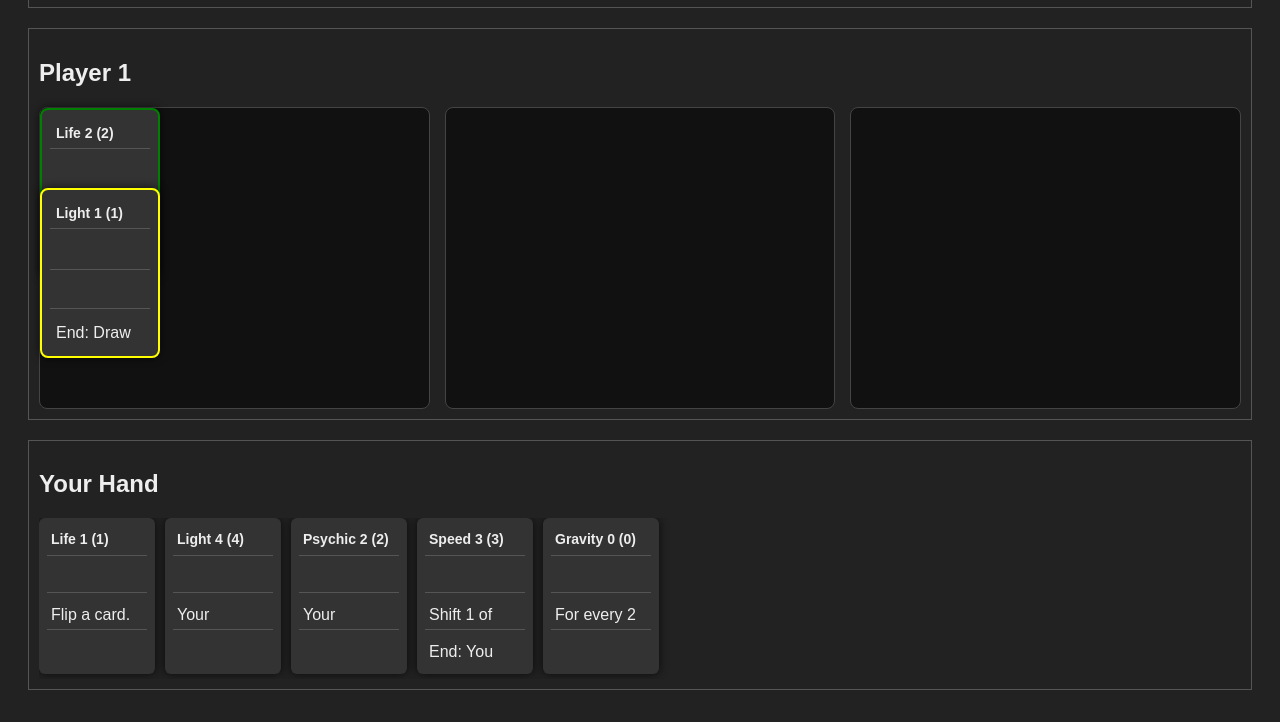
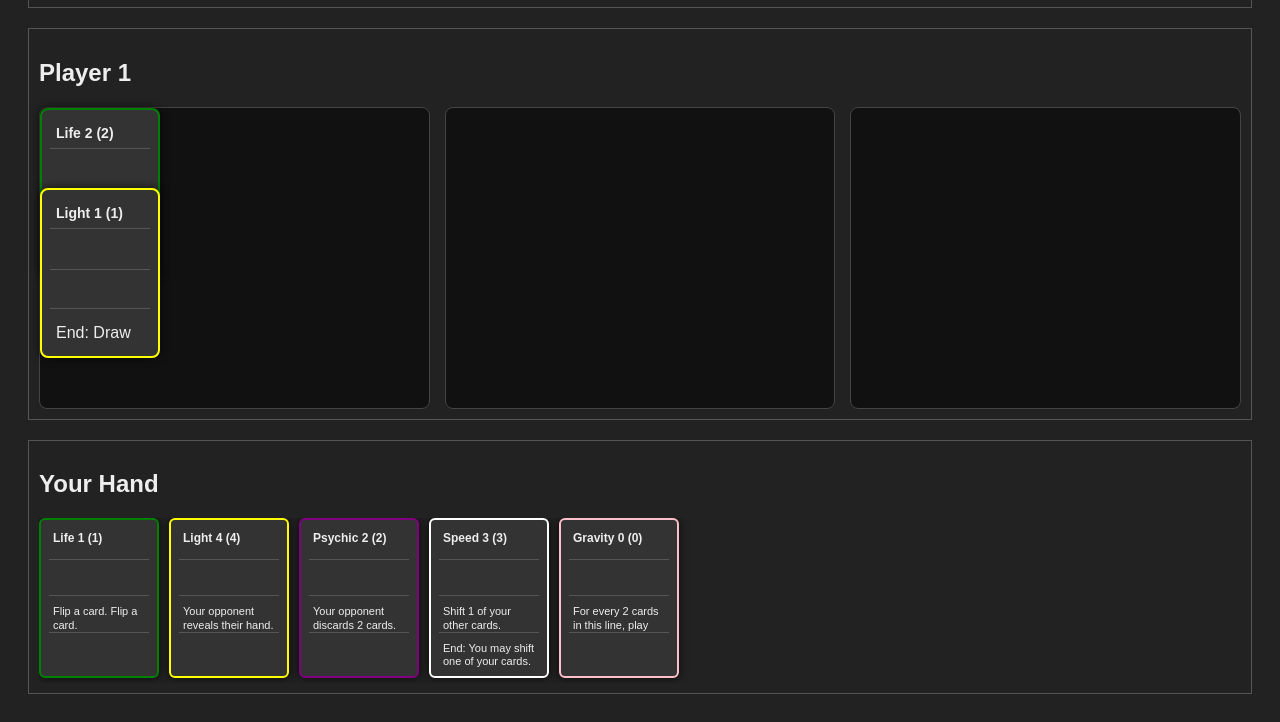
Before and after one commit to lucasrochester/compile-game, a website: page public/index.html in a window 1280 px wide. Shown: the part 492-1214 px from the top of the page. Drawn offline with Linux system fonts and the light colour scheme.

Commit message:
Update style.css

```diff
--- a/public/style.css
+++ b/public/style.css
@@ -40,7 +40,7 @@
   box-sizing: border-box;
   display: flex;
   flex-direction: column;
-  padding: 8px 8px 8px 8px; /* equal padding */
+  padding: 8px 8px 8px 8px;
   border: 2px solid gray;
   transition: top 0.3s ease;
   overflow: hidden;
@@ -58,7 +58,6 @@
   border-bottom: 1.5px solid #555;
   scrollbar-width: thin;
   scrollbar-color: #666 transparent;
-  /* Add margin between sections */
   margin-bottom: 8px;
   box-sizing: border-box;
 }
@@ -72,7 +71,6 @@
 .card-name {
   font-weight: bold;
   font-size: 14px;
-  /* Fixed height, no flex */
   flex: none;
   margin-bottom: 10px;
   border-bottom: 1.5px solid #555;
@@ -130,16 +128,16 @@
   display: flex;
   gap: 10px;
   flex-wrap: nowrap;
-  overflow-x: auto; /* horizontal scroll if too many cards */
+  overflow-x: auto;
   padding-bottom: 5px;
 }
 
 #hand .card {
   position: relative;
   width: 100px;
-  height: 140px; /* fixed height */
+  height: 140px;
   cursor: pointer;
-  padding: 8px 8px 8px 8px; /* equal padding */
+  padding: 8px 8px 8px 8px;
   background: #444;
   border-radius: 6px;
   box-shadow: 0 0 10px rgba(0,0,0,0.7);
@@ -150,16 +148,18 @@
   flex-direction: column;
   overflow: hidden;
   word-break: break-word;
+  border: 2px solid gray; /* default border; overridden in JS */
 }
 
-/* Hand card sections */
+/* Smaller text in hand card sections */
 #hand .card .card-section {
+  font-size: 11px;
+  line-height: 1.2;
   flex: 1 1 0;
   overflow-y: auto;
   white-space: normal;
-  line-height: 1.3;
-  margin-bottom: 8px;
-  padding: 4px 4px 4px 4px;
+  margin-bottom: 6px;
+  padding: 3px 4px 3px 4px;
   border-bottom: 1.5px solid #555;
   scrollbar-width: thin;
   scrollbar-color: #666 transparent;
@@ -172,6 +172,14 @@
   border-bottom: none;
 }
 
+/* Smaller card name font in hand */
+#hand .card .card-name {
+  font-size: 12px;
+  margin-bottom: 6px;
+  padding-bottom: 4px;
+}
+
+/* Face-down hand cards */
 #hand .card.face-down.in-hand {
   background: #444 !important;
   color: #eee !important;
```
